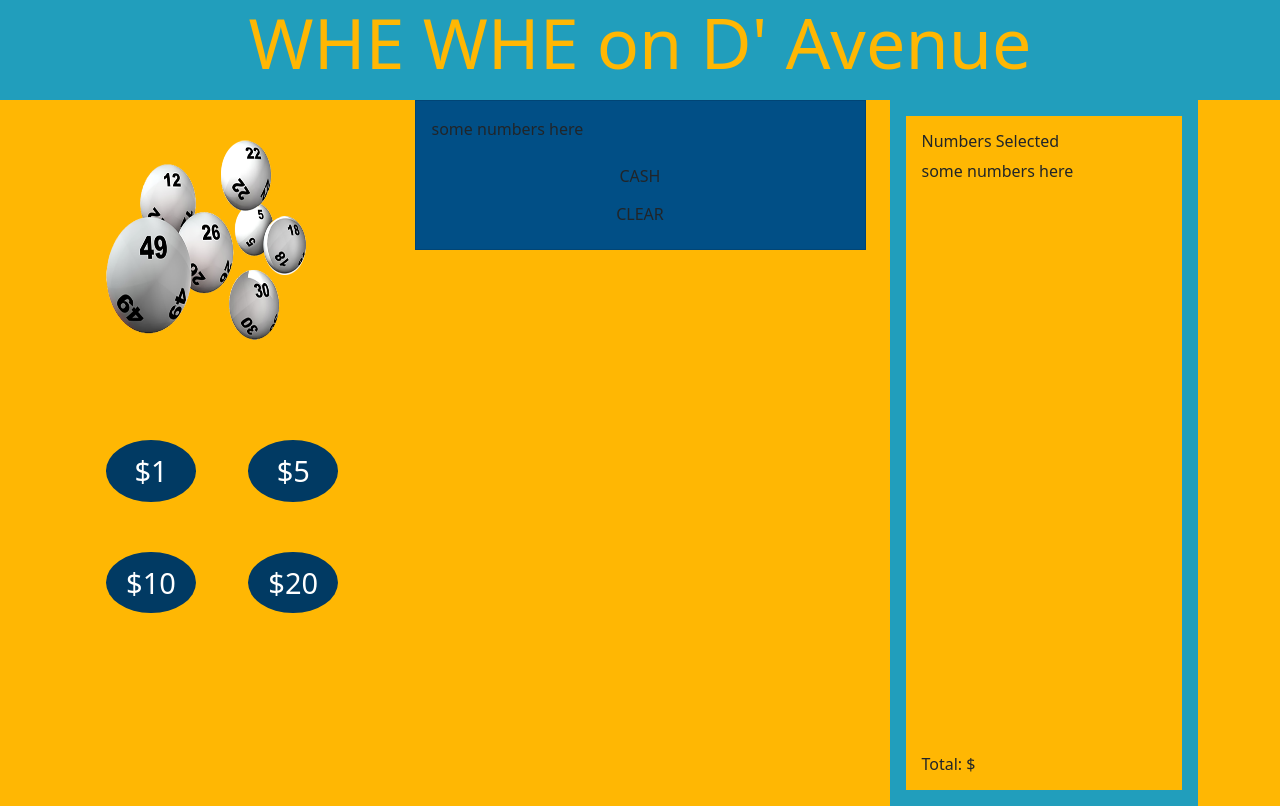
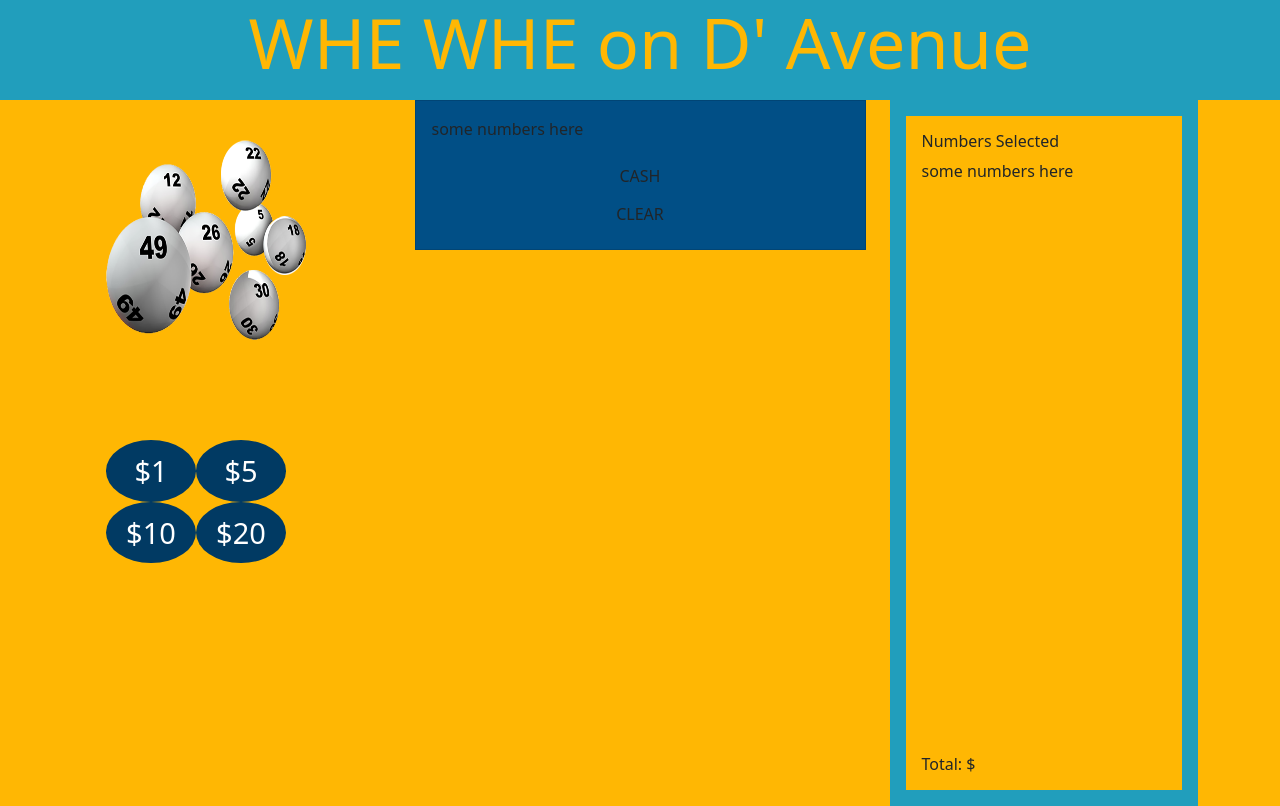
Before and after one commit to ElisaNgLi/LotteryCash, a React (Create React App) app: page / in a window 1280 px wide. Built offline with nearby package versions, Linux system fonts and the light colour scheme.

Commit message:
Add button functionalities

```diff
--- a/src/component/LeftSideButtons.js
+++ b/src/component/LeftSideButtons.js
@@ -1,43 +1,37 @@
-import React from "react";
+import React, { useState } from "react";
 
 import "../css/LeftSideButtons.css";
 import lottery from "../assets/lottery-balls.png";
 
-const LeftSideButtons = (props) => {
+const LeftSideButtons = () => {
+  const [total, setTotal] = useState(0);
+
+  //When user click the button it adds up the value
+  const addTotal = (value) => {
+    const totalValue = value + total;
+    setTotal(totalValue);
+  };
+
+  // Dollar value of the button
+  const buttonOption = [1, 5, 10, 20];
+
   return (
     <div className="container">
       <div id="image-container" className="col">
         <img src={lottery} alt="Lottery" />
       </div>
       <div id="button-container" className="col">
-        <div className="row">
-          <div className="col">
-            <button id="btn-container" type="button" className="btn btn-lg">
-              {" "}
-              $1
-            </button>
-          </div>
-          <div className="col">
-            <button id="btn-container" type="button" className="btn btn-lg">
-              {" "}
-              $5
-            </button>
-          </div>
-        </div>
-        <div id="second-row" className="row">
-          <div className="col">
-            <button id="btn-container" type="button" className="btn btn-lg">
-              {" "}
-              $10
-            </button>
-          </div>
-          <div className="col">
-            <button id="btn-container" type="button" className="btn btn-lg">
-              {" "}
-              $20
-            </button>
-          </div>
-        </div>
+        {buttonOption.map((value) => (
+          <button
+            key={value.toString()}
+            id="btn-container"
+            type="button"
+            className="btn btn-lg"
+            onClick={() => addTotal(value)}
+          >
+            ${value}
+          </button>
+        ))}
       </div>
     </div>
   );
```
